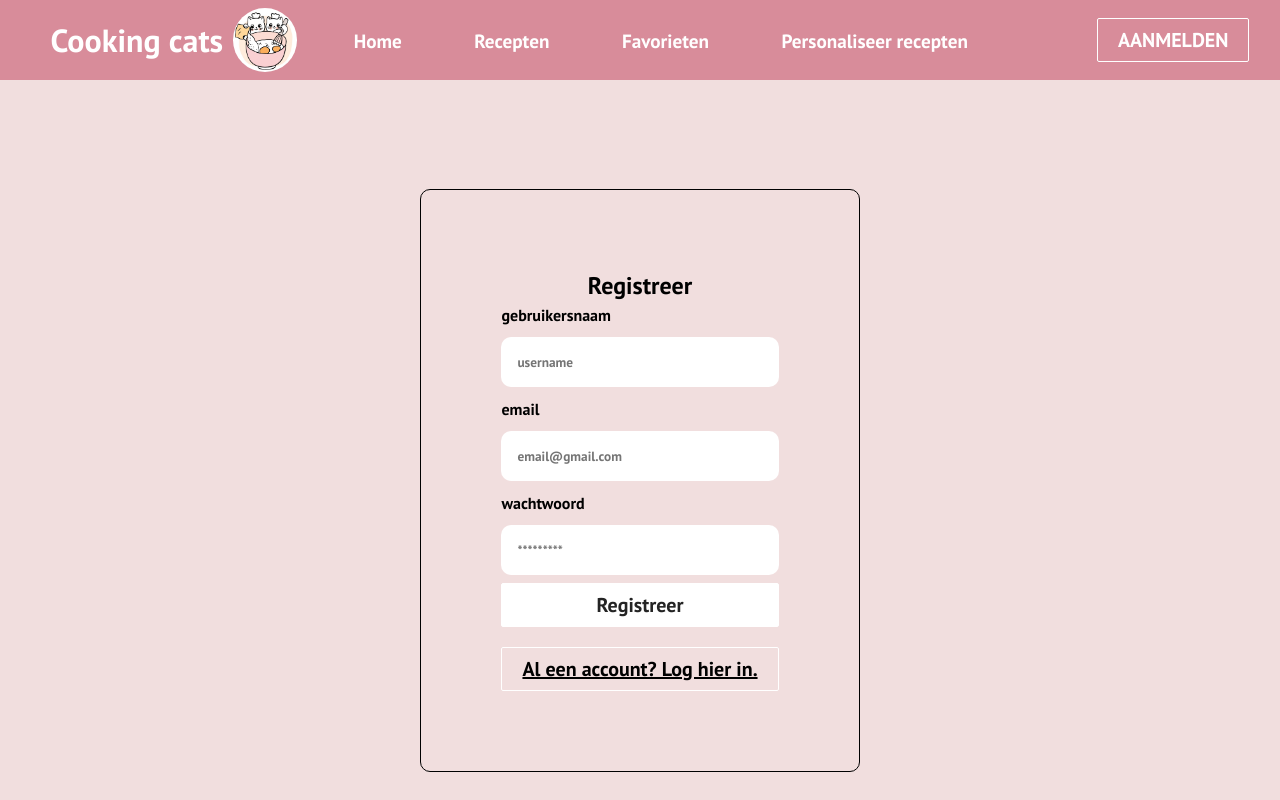
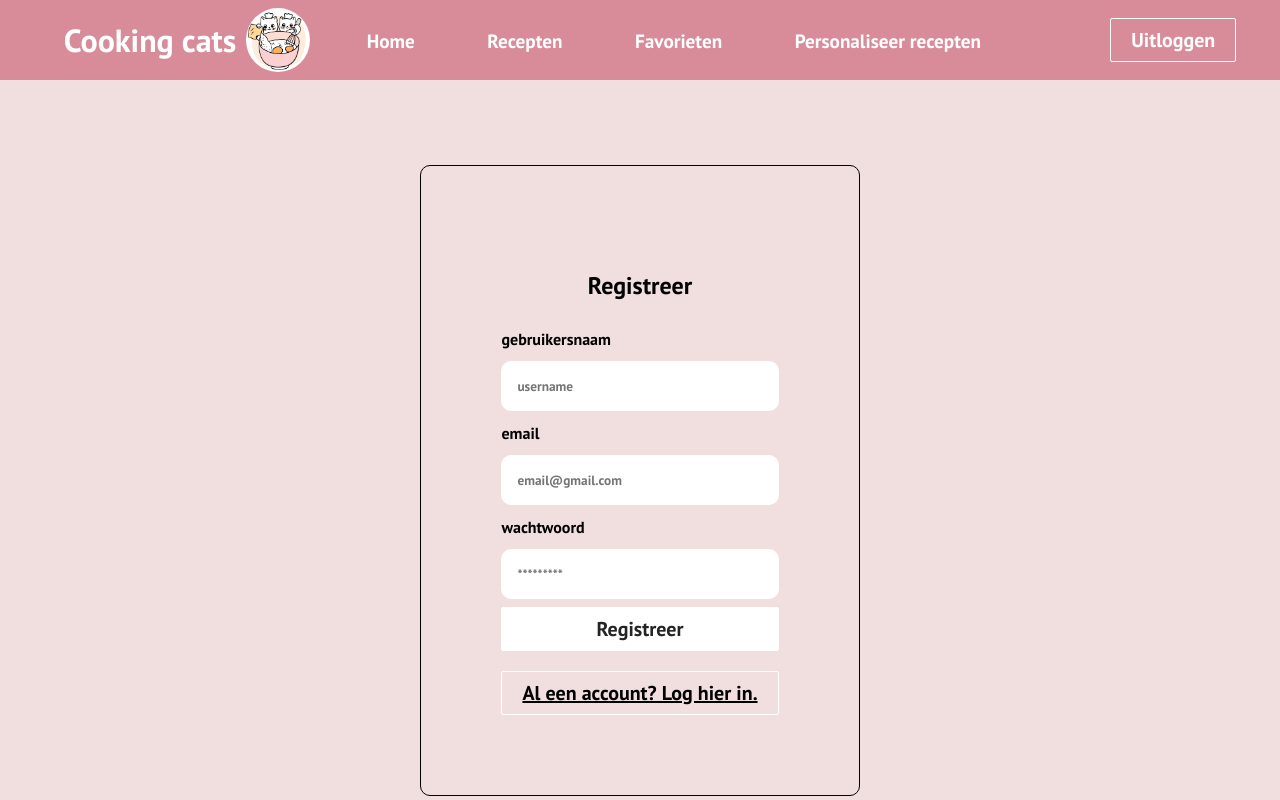
Before and after one commit to RKrey01/frontend-cooking-cats, a React (Create React App) app in the folder client/: page /sign-up in a window 1280 px wide. Shown: the top 800 px of the page. Built offline with nearby package versions, Linux system fonts and the light colour scheme; sample sign-in values are in the browser's storage.

Commit message:
logout button and refactoring

```diff
--- a/client/package.json
+++ b/client/package.json
@@ -10,8 +10,10 @@
     "axios": "^1.3.4",
     "react": "^18.2.0",
     "react-dom": "^18.2.0",
+    "react-regex": "^1.0.0",
     "react-router-dom": "^6.8.1",
     "react-scripts": "5.0.1",
+    "regex": "^0.1.1",
     "web-vitals": "^2.1.4"
   },
   "scripts": {
--- a/client/src/App.js
+++ b/client/src/App.js
@@ -27,7 +27,16 @@ function App() {
             <Routes>
                 <Route path="/" element={<Home/>}/>
                 <Route path="/recipes" element={<AllRecipes/>}/>
-                <Route path="/favorites" element={<Favorites/>}/>
+                <Route
+                    path="/favorites"
+                    element={
+                        isAuthenticated ? (
+                            <Favorites />
+                        ) : (
+                            <Navigate to="/sign-up" />
+                        )
+                    }
+                />
                 <Route
                     path="/personalized"
                     element={
--- a/client/src/components/Login.js
+++ b/client/src/components/Login.js
@@ -27,8 +27,9 @@ export const Login = (props) => {
             console.error(error);
         }
 
-    //    sends the user to the homepage
+        //    sends the user to the homepage
         navigate('/');
+        window.location.reload();
     };
 
     return (
@@ -42,7 +43,7 @@ export const Login = (props) => {
                     <input className="form-input" value={pwd} onChange={(e) => setPwd(e.target.value)} type="password" placeholder="*********" id="password" name="password" />
                     <button className="btn btn--primary btn--medium" type="submit">Log In</button>
                 </form>
-                <button className="btn btn--primary btn--medium link-btn" onClick={() => props.onFormSwitch('register')}>Nog geen account? Registreer hier.</button>
+                <button className="btn btn--primary btn--medium link-btn" onClick={() => props.onFormSwitch('sign-up')}>Nog geen account? Registreer hier.</button>
             </div>
         </div>
     )
--- a/client/src/components/Navbar.js
+++ b/client/src/components/Navbar.js
@@ -3,6 +3,7 @@ import {Link} from 'react-router-dom';
 import {Button} from "./Button";
 import './Navbar.css';
 import mainLogo from '../assets/kookende_katjes.png';
+import axios from "axios";
 
 function Navbar() {
     const [click, setClick] = useState(false);
@@ -26,6 +27,12 @@ function Navbar() {
 
     // when the screen resizes the showbutton will work for it
     window.addEventListener('resize', showButton);
+
+    const handleLogout = () => {
+        localStorage.removeItem("token");
+        axios.defaults.headers.common["Authorization"] = "";
+        window.location.href = "/";
+    };
 
     return (
         <>
@@ -59,13 +66,31 @@ function Navbar() {
                                 Personaliseer recepten
                             </Link>
                         </li>
-                        <li className='nav-item'>
-                            <Link to='/sign-up' className='nav-links-mobile' onClick={closeMobileMenu}>
-                                Aanmelden
-                            </Link>
-                        </li>
+                        {localStorage.getItem("token") ? (
+                            <li className="nav-item">
+                                <button className="nav-links-mobile" onClick={handleLogout}>
+                                    Uitloggen
+                                </button>
+                            </li>
+                        ) : (
+                            <li className="nav-item">
+                                <Link
+                                    to="/sign-up"
+                                    className="nav-links-mobile"
+                                    onClick={closeMobileMenu}
+                                >
+                                    Aanmelden
+                                </Link>
+                            </li>
+                        )}
                     </ul>
-                    {button && <Button buttonStyle='btn--outline' linkTo='/sign-up'>AANMELDEN</Button>}
+                    {localStorage.getItem("token") ? (
+                            button && <button className="btn btn--medium btn--outline" onClick={handleLogout}>
+                                Uitloggen
+                            </button>
+                    ) : (
+                    button && <Button buttonStyle='btn--outline' linkTo='/sign-up'>AANMELDEN</Button>
+                        )}
                 </div>
             </nav>
         </>
--- a/client/src/components/Register.css
+++ b/client/src/components/Register.css
@@ -11,6 +11,14 @@
 .auth-form-container, .login-form, .register-form {
     display: flex;
     flex-direction: column;
+}
+
+.error-message {
+    color: red;
+}
+
+.register-title {
+    margin: 1em;
 }
 
 @media screen and (min-width: 600px) {
--- a/client/src/components/Register.js
+++ b/client/src/components/Register.js
@@ -7,6 +7,8 @@ export const Register = (props) => {
     const [username, setUsername] = useState('');
     const [email, setEmail] = useState('');
     const [pwd, setPwd] = useState('');
+
+    const [error, setError] = useState('');
 
     const handleSubmit = async (e) => {
         e.preventDefault();
@@ -24,6 +26,13 @@ export const Register = (props) => {
             console.log(JSON.stringify(response?.data));
         } catch (error) {
             console.error(error.response);
+            if (error.response.data.message) {
+                setError(error.response.data.message);
+            } else {
+                // because the backend lacks error messages, there will be displayed a custom message
+                // so the user knows that they need to try again
+                setError("De registratie voldoet niet aan de eisen, probeer het opnieuw.");
+            }
         }
 
     }
@@ -31,7 +40,8 @@ export const Register = (props) => {
     return (
         <div className="Register">
             <div className="auth-form-container">
-                <h2>Registreer</h2>
+                {error && <div className="error-message">{error}</div>}
+                <h2 className="register-title">Registreer</h2>
                 <form className="register-form" onSubmit={handleSubmit}>
                     <label className="form-label" htmlFor="username">gebruikersnaam</label>
                     <input className="form-input" value={username} onChange={(e) => setUsername(e.target.value)} type="text" placeholder="username" id="username" name="username" />
```
Also changed, not shown: 2 other files (tests, documents, lock files or other folders).
